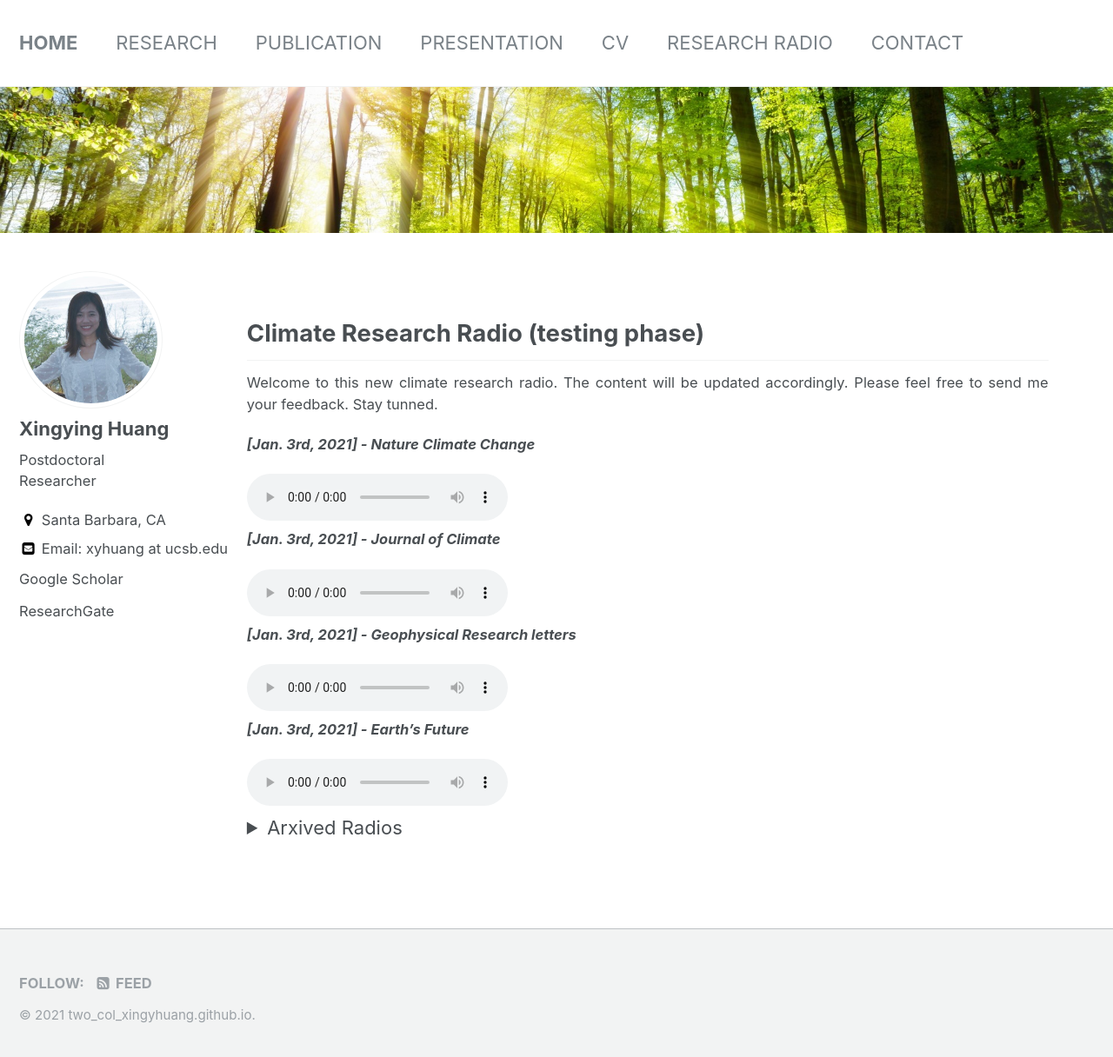
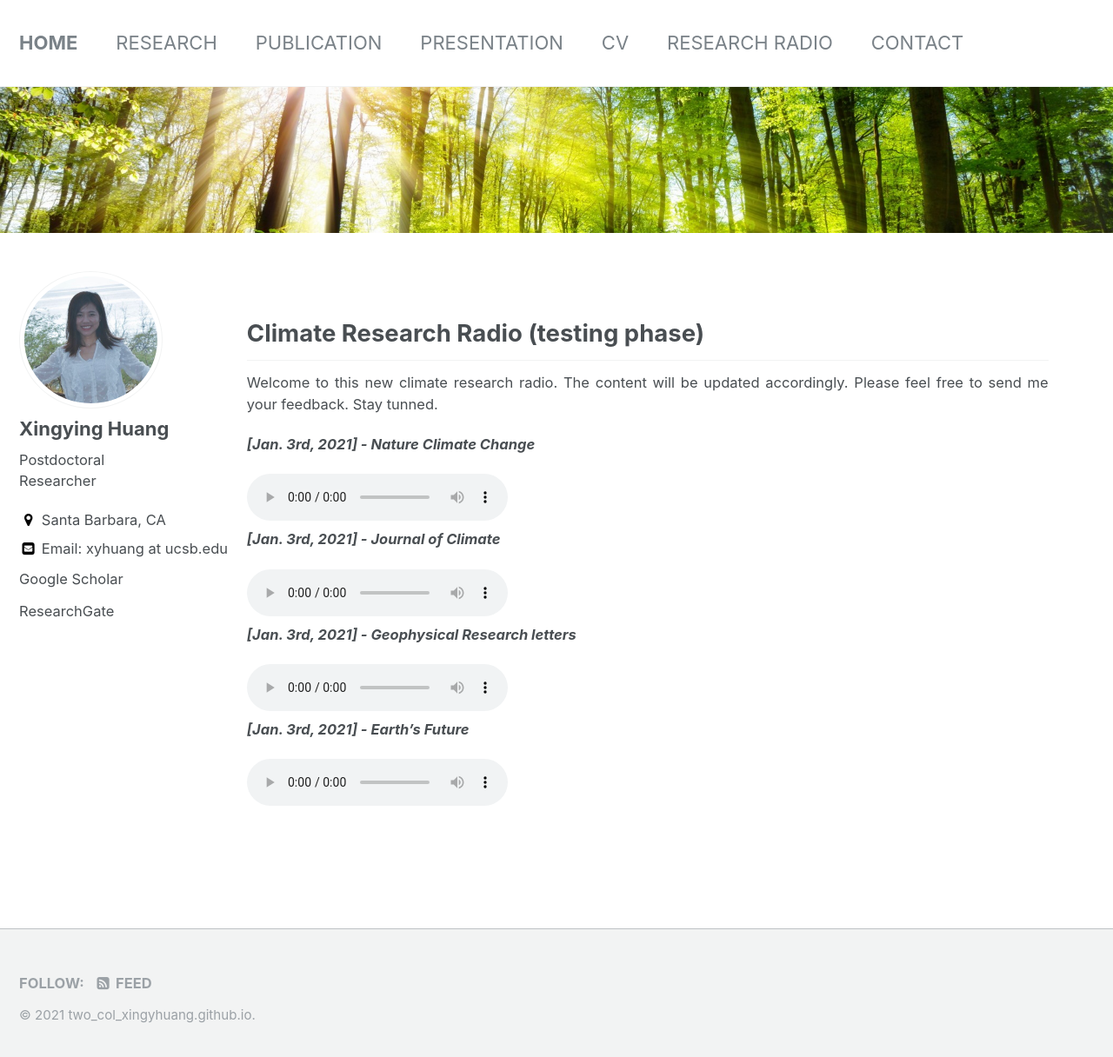
Before and after one commit to Xingyhuang/two_col_xingyhuang.github.io, a Jekyll site: the page built from _pages/radio.md, in a window 1280 px wide and 1224 px high. Shown: the top 1216 px of the window at 87% size. Built offline with Jekyll 4.4.1, drawn with Linux system fonts in a browser that asks for light colours.

Commit message:
Update radio.md

```diff
--- a/_pages/radio.md
+++ b/_pages/radio.md
@@ -24,18 +24,3 @@ Welcome to this new climate research radio. The content will be updated accordin
 
 ***[Jan. 3rd, 2021] - Earth’s Future*** <br>
 <audio src="/assets/radio/earth_jan1_MP3WRAP.mp3" controls preload> </audio>
-
-<details><summary>Arxived Radios</summary>
-<p>
-
-***[Oct. 11th, 2020] - Journal of Climate*** <br>
-<audio src="/assets/radio/issue_3-jcli-10_11_2020.mp3" controls preload> </audio>
-
-***[Sep. 27th, 2020] - Nature Climate Change*** <br>
-<audio src="/assets/radio/issue_2-ncc-09_27_2020.mp3" controls preload> </audio>
-
-***[Sep. 20th, 2020] - Nature Climate Change*** <br>
-<audio src="/assets/radio/issue_1-ncc-09_20_2020.mp3" controls preload> </audio>
-
-</p>
-</details>
```
